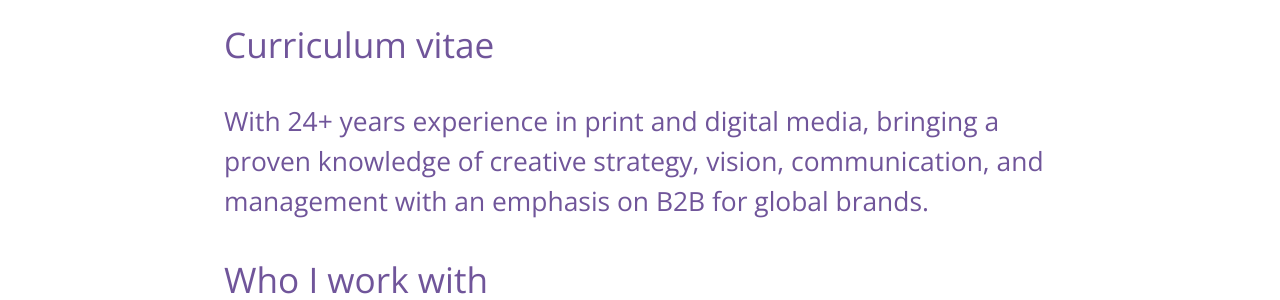
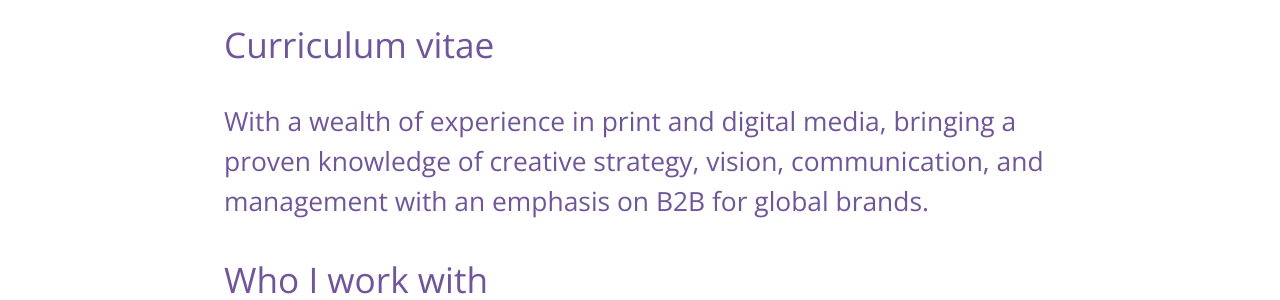
Before and after one commit to gbjack/gbjack.github.io.bak, a Jekyll site: the page built from index.html, in a window 1280 px wide. Shown: the part 383-683 px from the top of the page. Built offline with Jekyll 4.4.1, drawn with Linux system fonts in a browser that asks for light colours.

Commit message:
Update index.html

```diff
--- a/index.html
+++ b/index.html
@@ -5,7 +5,7 @@ title: Home
 <div class="body-text">
   <h1>Curriculum vitae</h1>
   <h2 class="setGrey">
-    With 24+ years experience in print and digital media, bringing a proven knowledge of creative strategy, vision, communication, and management with an emphasis on B2B for global brands.
+    With a wealth of experience in print and digital media, bringing a proven knowledge of creative strategy, vision, communication, and management with an emphasis on B2B for global brands.
   </h2>
   <h1>Who I  work with</h1>
     <p>
```
